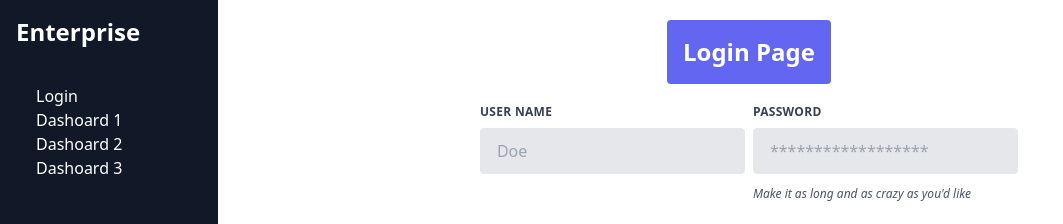
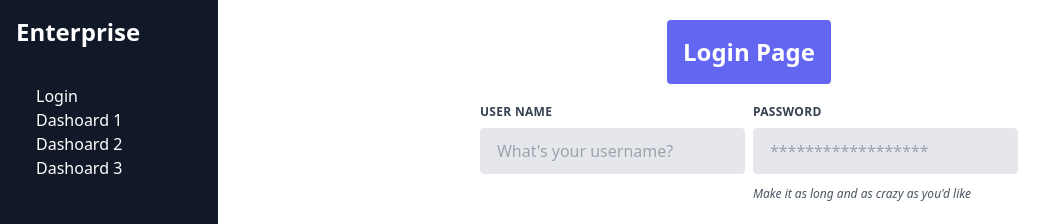
Before and after one commit to HASCA-GH/nextjs-login, a Next.js app: page /login in a window 1280 px wide. Shown: the top 224 px of the page, without its empty margins (0-1063 px from the left). Built offline with nearby package versions, Linux system fonts and the light colour scheme.

Commit message:
Adding layout

```diff
--- a/app/login/page.tsx
+++ b/app/login/page.tsx
@@ -11,7 +11,7 @@
                         <label className="block uppercase tracking-wide text-gray-700 text-xs font-bold mb-2" for="grid-last-name">
                             User Name
                         </label>
-                        <input className="appearance-none block w-full bg-gray-200 text-gray-700 border border-gray-200 rounded py-3 px-4 leading-tight focus:outline-none focus:bg-white focus:border-gray-500" id="grid-last-name" type="text" placeholder="Doe" />
+                        <input className="appearance-none block w-full bg-gray-200 text-gray-700 border border-gray-200 rounded py-3 px-4 leading-tight focus:outline-none focus:bg-white focus:border-gray-500" id="grid-last-name" type="text" placeholder="What's your username?" />
                     </div>
                 </div>
                 <div className="flex flex-wrap -mx-3 mb-6">
```
Also changed, not shown: 1 other file (tests, documents, lock files or other folders).
